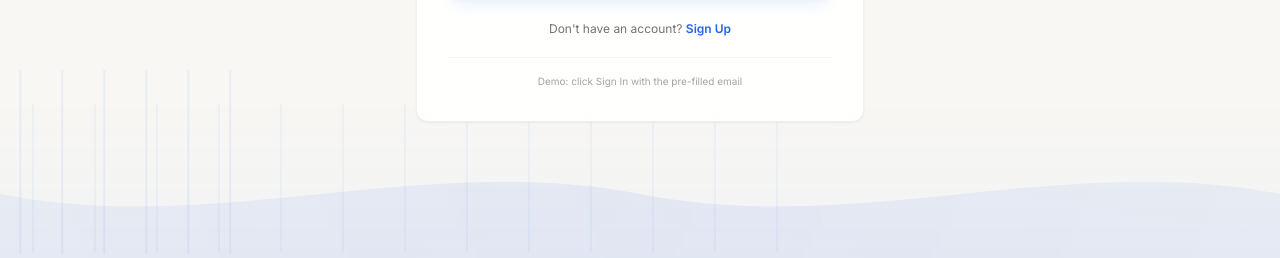
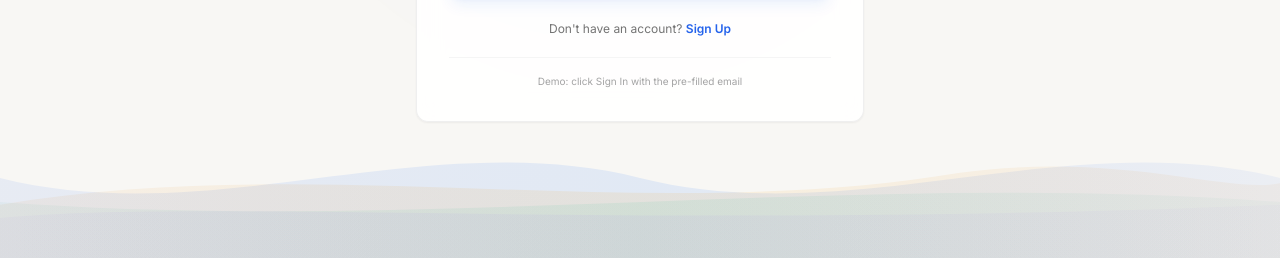
Before and after one commit to salahuddingfx/Car-Rental-client, a React (Vite) app: page /auth in a window 1280 px wide. Shown: the part 542-800 px from the top of the page. Built offline with nearby package versions, Linux system fonts and the light colour scheme.

Commit message:
feat: replace static gradient waves with multi-layered animated SVG wave components and radial glow background

```diff
--- a/src/components/CssWave.tsx
+++ b/src/components/CssWave.tsx
@@ -3,34 +3,18 @@ import React from 'react';
 export const CssWave: React.FC = () => {
   return (
     <div className="absolute inset-0 pointer-events-none overflow-hidden">
-      <div className="absolute bottom-0 left-0 w-[200%] h-48 opacity-[0.07]"
-        style={{
-          background: 'repeating-linear-gradient(90deg, transparent, transparent 40px, #2563eb 40px, #2563eb 42px)',
-          animation: 'wave-anim 6s ease-in-out infinite',
-        }}
-      />
-      <div className="absolute bottom-4 left-0 w-[200%] h-32 opacity-[0.05]"
-        style={{
-          background: 'repeating-linear-gradient(90deg, transparent, transparent 60px, #2563eb 60px, #2563eb 62px)',
-          animation: 'wave-anim-2 8s ease-in-out infinite',
-        }}
-      />
-      <div className="absolute bottom-0 left-0 w-full h-40"
-        style={{
-          background: 'linear-gradient(180deg, transparent 0%, rgba(37,99,235,0.03) 100%)',
-        }}
-      />
-      <svg className="absolute bottom-0 left-0 w-full h-32" viewBox="0 0 1440 120" preserveAspectRatio="none">
+      {/* Wave layer 1 - blue */}
+      <svg className="absolute bottom-0 left-0 w-full h-40" viewBox="0 0 1440 120" preserveAspectRatio="none">
         <defs>
-          <linearGradient id="wave-grad" x1="0%" y1="0%" x2="100%" y2="0%">
-            <stop offset="0%" stopColor="#2563eb" stopOpacity="0.06" />
-            <stop offset="50%" stopColor="#2563eb" stopOpacity="0.08" />
+          <linearGradient id="wave1" x1="0%" y1="0%" x2="100%" y2="0%">
+            <stop offset="0%" stopColor="#2563eb" stopOpacity="0.08" />
+            <stop offset="50%" stopColor="#3b82f6" stopOpacity="0.12" />
             <stop offset="100%" stopColor="#2563eb" stopOpacity="0.06" />
           </linearGradient>
         </defs>
-        <path fill="url(#wave-grad)"
+        <path fill="url(#wave1)"
           d="M0,60 C240,100 480,20 720,60 C960,100 1200,20 1440,60 L1440,120 L0,120 Z">
-          <animate attributeName="d" dur="8s" repeatCount="indefinite"
+          <animate attributeName="d" dur="7s" repeatCount="indefinite"
             values="
               M0,60 C240,100 480,20 720,60 C960,100 1200,20 1440,60 L1440,120 L0,120 Z;
               M0,80 C240,30 480,90 720,50 C960,10 1200,80 1440,60 L1440,120 L0,120 Z;
@@ -39,6 +23,72 @@ export const CssWave: React.FC = () => {
             " />
         </path>
       </svg>
+
+      {/* Wave layer 2 - amber */}
+      <svg className="absolute bottom-0 left-0 w-full h-32" viewBox="0 0 1440 120" preserveAspectRatio="none">
+        <defs>
+          <linearGradient id="wave2" x1="0%" y1="0%" x2="100%" y2="0%">
+            <stop offset="0%" stopColor="#d97706" stopOpacity="0.06" />
+            <stop offset="50%" stopColor="#f59e0b" stopOpacity="0.10" />
+            <stop offset="100%" stopColor="#d97706" stopOpacity="0.05" />
+          </linearGradient>
+        </defs>
+        <path fill="url(#wave2)"
+          d="M0,70 C360,20 720,90 1080,40 C1260,20 1380,60 1440,50 L1440,120 L0,120 Z">
+          <animate attributeName="d" dur="9s" repeatCount="indefinite"
+            values="
+              M0,70 C360,20 720,90 1080,40 C1260,20 1380,60 1440,50 L1440,120 L0,120 Z;
+              M0,40 C360,80 720,20 1080,70 C1260,90 1380,30 1440,60 L1440,120 L0,120 Z;
+              M0,60 C360,30 720,70 1080,30 C1260,50 1380,80 1440,40 L1440,120 L0,120 Z;
+              M0,70 C360,20 720,90 1080,40 C1260,20 1380,60 1440,50 L1440,120 L0,120 Z
+            " />
+        </path>
+      </svg>
+
+      {/* Wave layer 3 - emerald */}
+      <svg className="absolute bottom-0 left-0 w-full h-24" viewBox="0 0 1440 120" preserveAspectRatio="none">
+        <defs>
+          <linearGradient id="wave3" x1="0%" y1="0%" x2="100%" y2="0%">
+            <stop offset="0%" stopColor="#059669" stopOpacity="0.04" />
+            <stop offset="50%" stopColor="#10b981" stopOpacity="0.08" />
+            <stop offset="100%" stopColor="#059669" stopOpacity="0.03" />
+          </linearGradient>
+        </defs>
+        <path fill="url(#wave3)"
+          d="M0,50 C480,90 960,10 1440,50 L1440,120 L0,120 Z">
+          <animate attributeName="d" dur="11s" repeatCount="indefinite"
+            values="
+              M0,50 C480,90 960,10 1440,50 L1440,120 L0,120 Z;
+              M0,70 C480,20 960,80 1440,40 L1440,120 L0,120 Z;
+              M0,30 C480,70 960,30 1440,60 L1440,120 L0,120 Z;
+              M0,50 C480,90 960,10 1440,50 L1440,120 L0,120 Z
+            " />
+        </path>
+      </svg>
+
+      {/* Wave layer 4 - violet */}
+      <svg className="absolute bottom-0 left-0 w-full h-20" viewBox="0 0 1440 120" preserveAspectRatio="none">
+        <defs>
+          <linearGradient id="wave4" x1="0%" y1="0%" x2="100%" y2="0%">
+            <stop offset="0%" stopColor="#7c3aed" stopOpacity="0.03" />
+            <stop offset="50%" stopColor="#8b5cf6" stopOpacity="0.06" />
+            <stop offset="100%" stopColor="#7c3aed" stopOpacity="0.02" />
+          </linearGradient>
+        </defs>
+        <path fill="url(#wave4)"
+          d="M0,60 C240,30 720,80 1440,40 L1440,120 L0,120 Z">
+          <animate attributeName="d" dur="13s" repeatCount="indefinite"
+            values="
+              M0,60 C240,30 720,80 1440,40 L1440,120 L0,120 Z;
+              M0,40 C240,70 720,20 1440,60 L1440,120 L0,120 Z;
+              M0,55 C240,40 720,70 1440,35 L1440,120 L0,120 Z;
+              M0,60 C240,30 720,80 1440,40 L1440,120 L0,120 Z
+            " />
+        </path>
+      </svg>
+
+      {/* Subtle radial glow */}
+      <div className="absolute top-1/3 left-1/2 -translate-x-1/2 -translate-y-1/2 w-[600px] h-[600px] rounded-full bg-gradient-to-br from-accent-blue/5 via-accent-amber/3 to-transparent blur-3xl" />
     </div>
   );
 };
```
